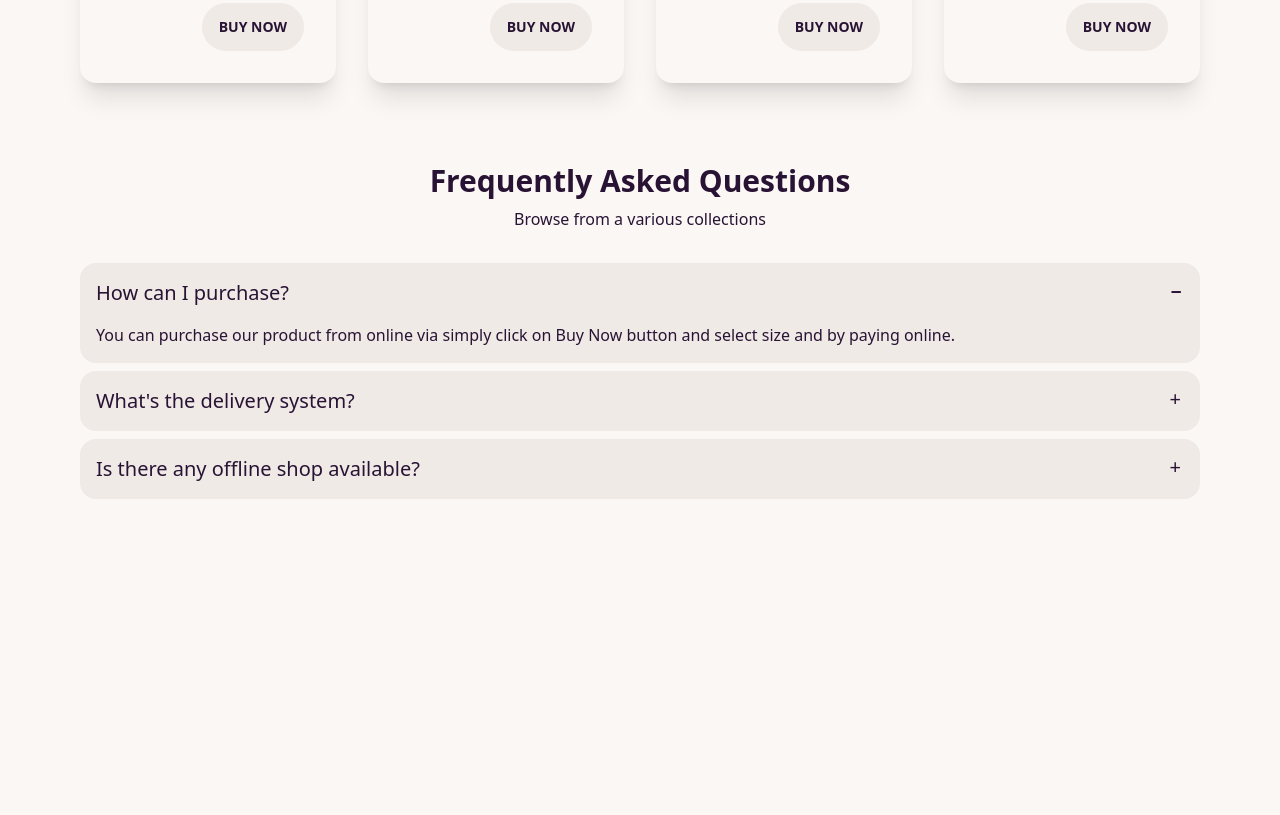
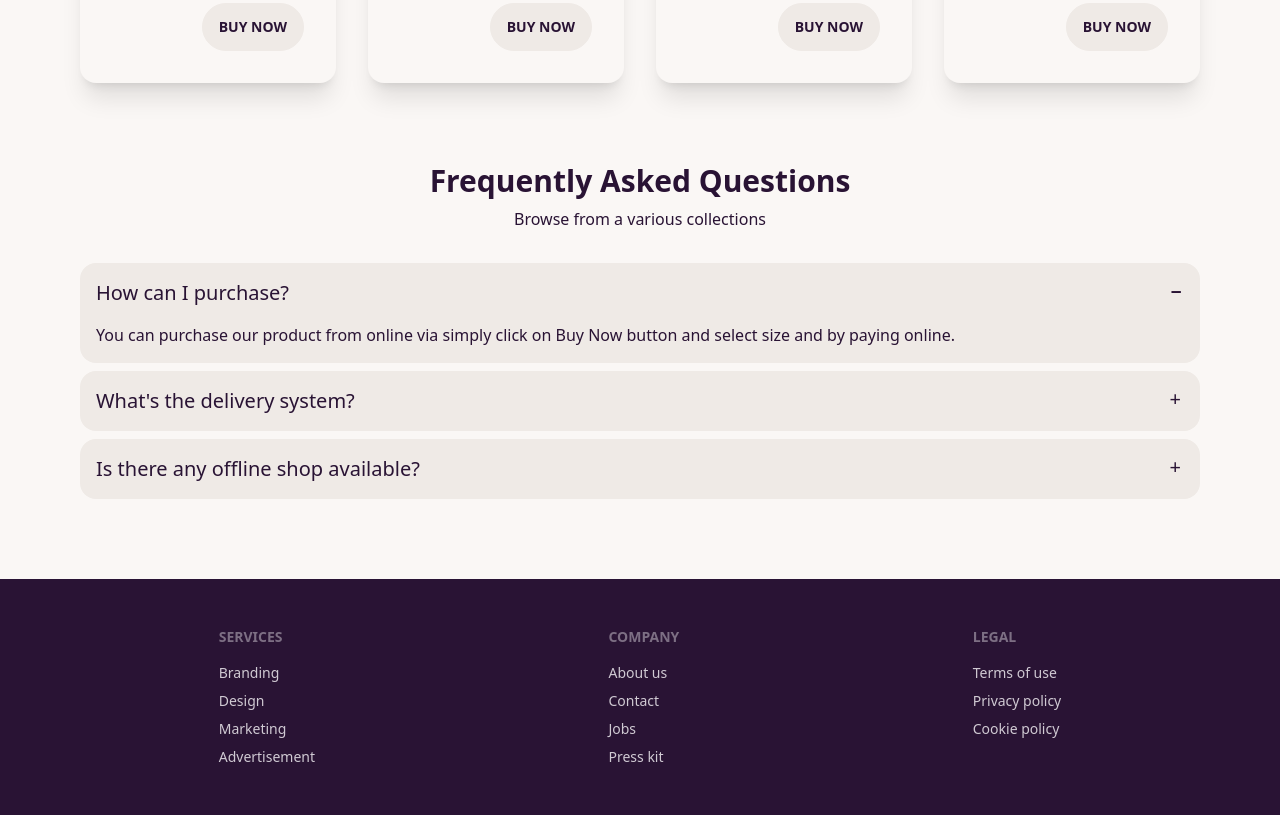
Before and after one commit to Ashik-Himel/daisy-man, a website: page index.html in a window 1280 px wide. Shown: the part 2125-2940 px from the top of the page. Before the commit the page ends 2624 px from the top, so only its background shows below. Drawn offline with Linux system fonts and the light colour scheme.

Commit message:
footer section done

```diff
--- a/index.html
+++ b/index.html
@@ -216,5 +216,31 @@
       </div>
     </section>
   </main>
+
+  <!-- Footer Section -->
+  <footer class="mt-12 lg:mt-20 py-12 bg-neutral text-neutral-content">
+    <div class="footer container justify-around">
+      <div>
+        <span class="footer-title">Services</span>
+        <a class="link link-hover">Branding</a>
+        <a class="link link-hover">Design</a>
+        <a class="link link-hover">Marketing</a>
+        <a class="link link-hover">Advertisement</a>
+      </div>
+      <div>
+        <span class="footer-title">Company</span>
+        <a class="link link-hover">About us</a>
+        <a class="link link-hover">Contact</a>
+        <a class="link link-hover">Jobs</a>
+        <a class="link link-hover">Press kit</a>
+      </div>
+      <div>
+        <span class="footer-title">Legal</span>
+        <a class="link link-hover">Terms of use</a>
+        <a class="link link-hover">Privacy policy</a>
+        <a class="link link-hover">Cookie policy</a>
+      </div>
+    </div>
+  </footer>
 </body>
 </html>
```
Also changed, not shown: css/style.css.
